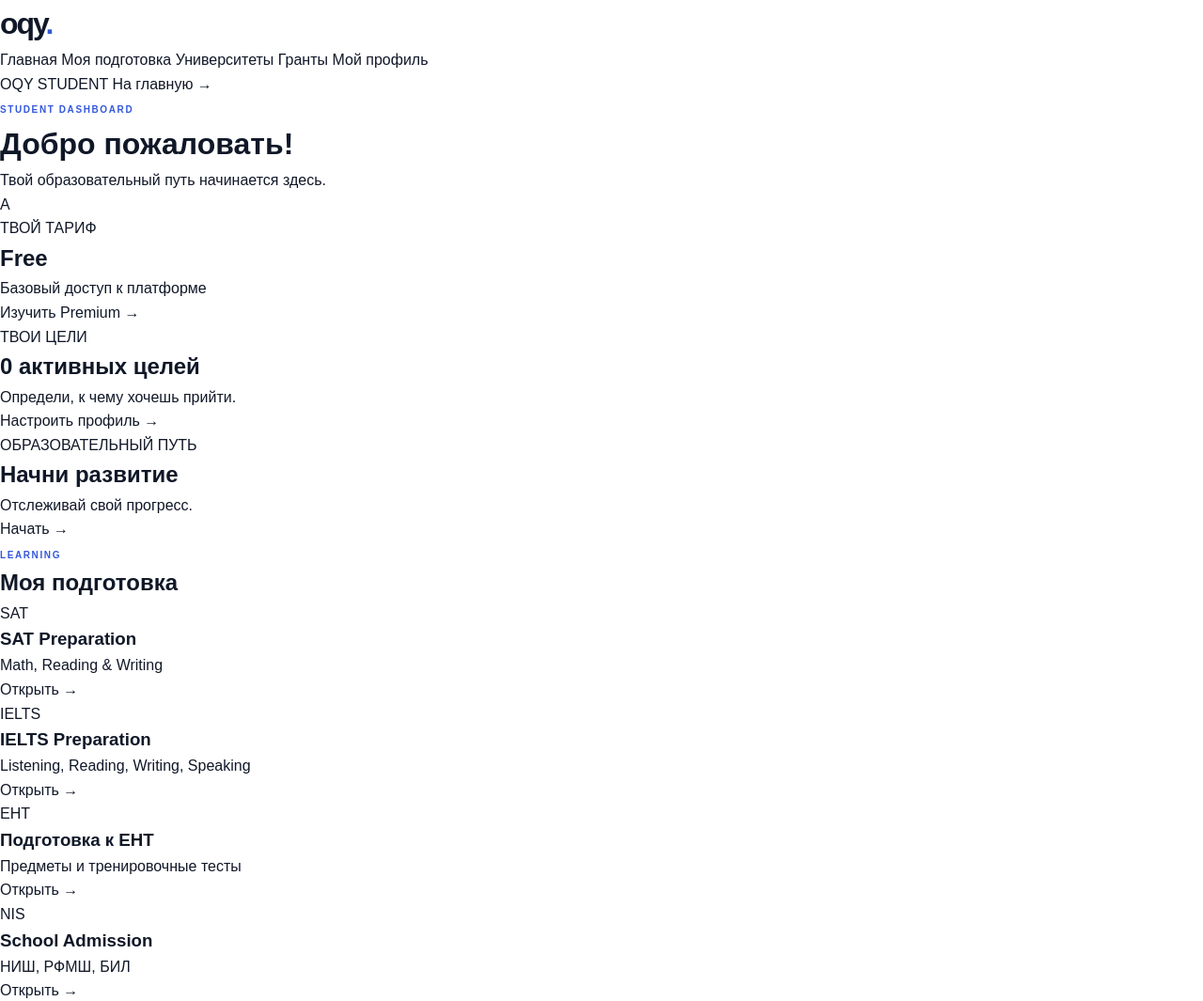
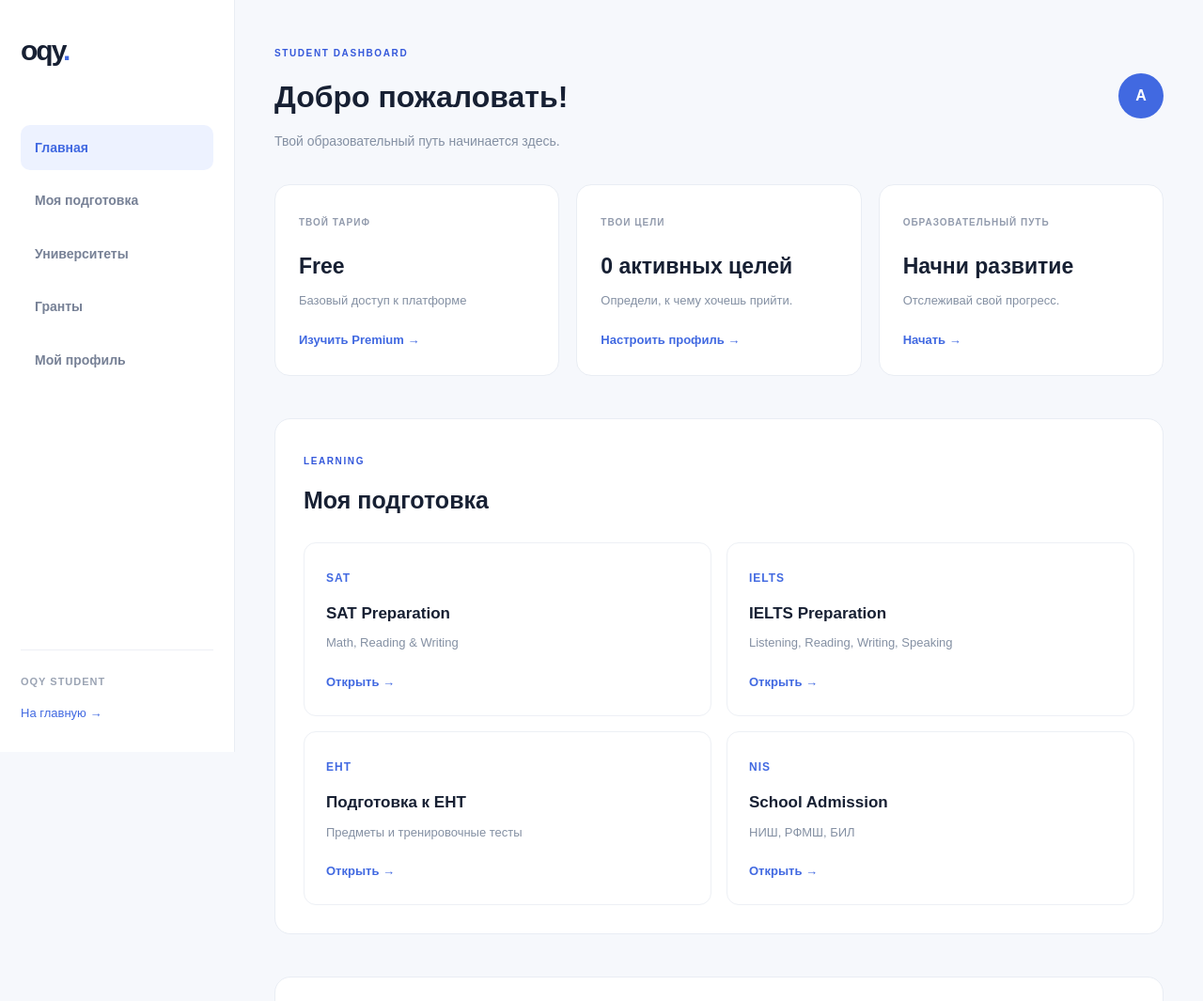
Before and after one commit to Allttooiirr/oqy2, a plain HTML site: page student.html in a window 1280 px wide. Shown: the top 1065 px of the page at 94% size. Drawn offline with Linux system fonts and the light colour scheme.

Commit message:
Update style.css

```diff
--- a/CSS/style.css
+++ b/CSS/style.css
@@ -1074,3 +1074,252 @@ button {
 .exam-item {
   will-change: transform;
 }
+
+/* =====================================
+   OQY STUDENT DASHBOARD
+===================================== */
+
+.student-dashboard {
+    min-height: 100vh;
+    display: grid;
+    grid-template-columns: 250px minmax(0, 1fr);
+    background: #f6f8fc;
+    color: #172033;
+}
+
+/* SIDEBAR */
+
+.student-sidebar {
+    background: #ffffff;
+    border-right: 1px solid #e9edf4;
+    padding: 30px 22px;
+    display: flex;
+    flex-direction: column;
+    min-height: 100vh;
+    position: sticky;
+    top: 0;
+    height: 100vh;
+}
+
+.student-sidebar .logo {
+    font-size: 30px;
+    font-weight: 800;
+    text-decoration: none;
+    color: #172033;
+    margin-bottom: 55px;
+}
+
+.student-sidebar .logo span {
+    color: #4169e1;
+}
+
+.student-nav {
+    display: flex;
+    flex-direction: column;
+    gap: 8px;
+}
+
+.student-nav a {
+    text-decoration: none;
+    color: #778196;
+    padding: 13px 15px;
+    border-radius: 10px;
+    font-size: 14px;
+    font-weight: 600;
+    transition: 0.2s;
+}
+
+.student-nav a:hover,
+.student-nav a.active {
+    background: #edf2ff;
+    color: #4169e1;
+}
+
+.sidebar-bottom {
+    margin-top: auto;
+    display: flex;
+    flex-direction: column;
+    gap: 15px;
+    padding-top: 25px;
+    border-top: 1px solid #edf0f5;
+}
+
+.sidebar-bottom span {
+    color: #9ba4b4;
+    font-size: 11px;
+    font-weight: 700;
+    letter-spacing: 1px;
+}
+
+.sidebar-bottom a {
+    color: #4169e1;
+    text-decoration: none;
+    font-size: 13px;
+}
+
+/* MAIN CONTENT */
+
+.student-main {
+    min-width: 0;
+    padding: 42px;
+}
+
+.student-header {
+    display: flex;
+    align-items: center;
+    justify-content: space-between;
+    margin-bottom: 35px;
+}
+
+.student-header h1 {
+    font-size: 32px;
+    margin: 10px 0;
+}
+
+.student-header p {
+    color: #8490a3;
+    font-size: 14px;
+}
+
+.student-avatar {
+    width: 48px;
+    height: 48px;
+    display: grid;
+    place-items: center;
+    background: #4169e1;
+    color: white;
+    font-weight: 700;
+    border-radius: 50%;
+}
+
+/* OVERVIEW */
+
+.student-overview {
+    display: grid;
+    grid-template-columns: repeat(3, minmax(0, 1fr));
+    gap: 18px;
+    margin-bottom: 45px;
+}
+
+.dashboard-card {
+    background: white;
+    border: 1px solid #e9edf4;
+    padding: 25px;
+    border-radius: 16px;
+    transition: 0.2s;
+}
+
+.dashboard-card:hover {
+    transform: translateY(-3px);
+    box-shadow: 0 12px 30px rgba(30, 50, 90, 0.06);
+}
+
+.dashboard-label {
+    font-size: 10px;
+    font-weight: 800;
+    letter-spacing: 1px;
+    color: #929bad;
+}
+
+.dashboard-card h2 {
+    font-size: 23px;
+    margin: 17px 0 8px;
+}
+
+.dashboard-card p {
+    color: #8490a3;
+    font-size: 13px;
+    line-height: 1.6;
+    margin-bottom: 18px;
+}
+
+.dashboard-card a {
+    color: #4169e1;
+    font-size: 13px;
+    font-weight: 700;
+    text-decoration: none;
+}
+
+/* SECTIONS */
+
+.student-section {
+    margin-bottom: 45px;
+    background: white;
+    padding: 30px;
+    border: 1px solid #e9edf4;
+    border-radius: 17px;
+}
+
+.student-section h2 {
+    font-size: 25px;
+    margin: 10px 0;
+}
+
+.student-section > p {
+    color: #8490a3;
+    font-size: 14px;
+    line-height: 1.7;
+    margin-bottom: 15px;
+}
+
+.student-section > a {
+    color: #4169e1;
+    font-size: 14px;
+    font-weight: 700;
+    text-decoration: none;
+}
+
+.student-section-heading {
+    margin-bottom: 25px;
+}
+
+/* LEARNING MODULES */
+
+.student-module-grid {
+    display: grid;
+    grid-template-columns: repeat(2, minmax(0, 1fr));
+    gap: 16px;
+}
+
+.student-module {
+    padding: 23px;
+    border: 1px solid #edf0f5;
+    border-radius: 13px;
+    transition: 0.2s;
+}
+
+.student-module:hover {
+    border-color: #4169e1;
+    transform: translateY(-2px);
+}
+
+.student-module > span {
+    color: #4169e1;
+    font-size: 12px;
+    font-weight: 800;
+    letter-spacing: 1px;
+}
+
+.student-module h3 {
+    font-size: 17px;
+    margin: 13px 0 8px;
+}
+
+.student-module p {
+    font-size: 13px;
+    color: #8490a3;
+    margin-bottom: 17px;
+}
+
+.student-module a {
+    color: #4169e1;
+    font-size: 13px;
+    font-weight: 700;
+    text-decoration: none;
+}
+
+/* LINKS */
+
+.student-dashboard a {
+    transition: 0.2s;
+}
```
